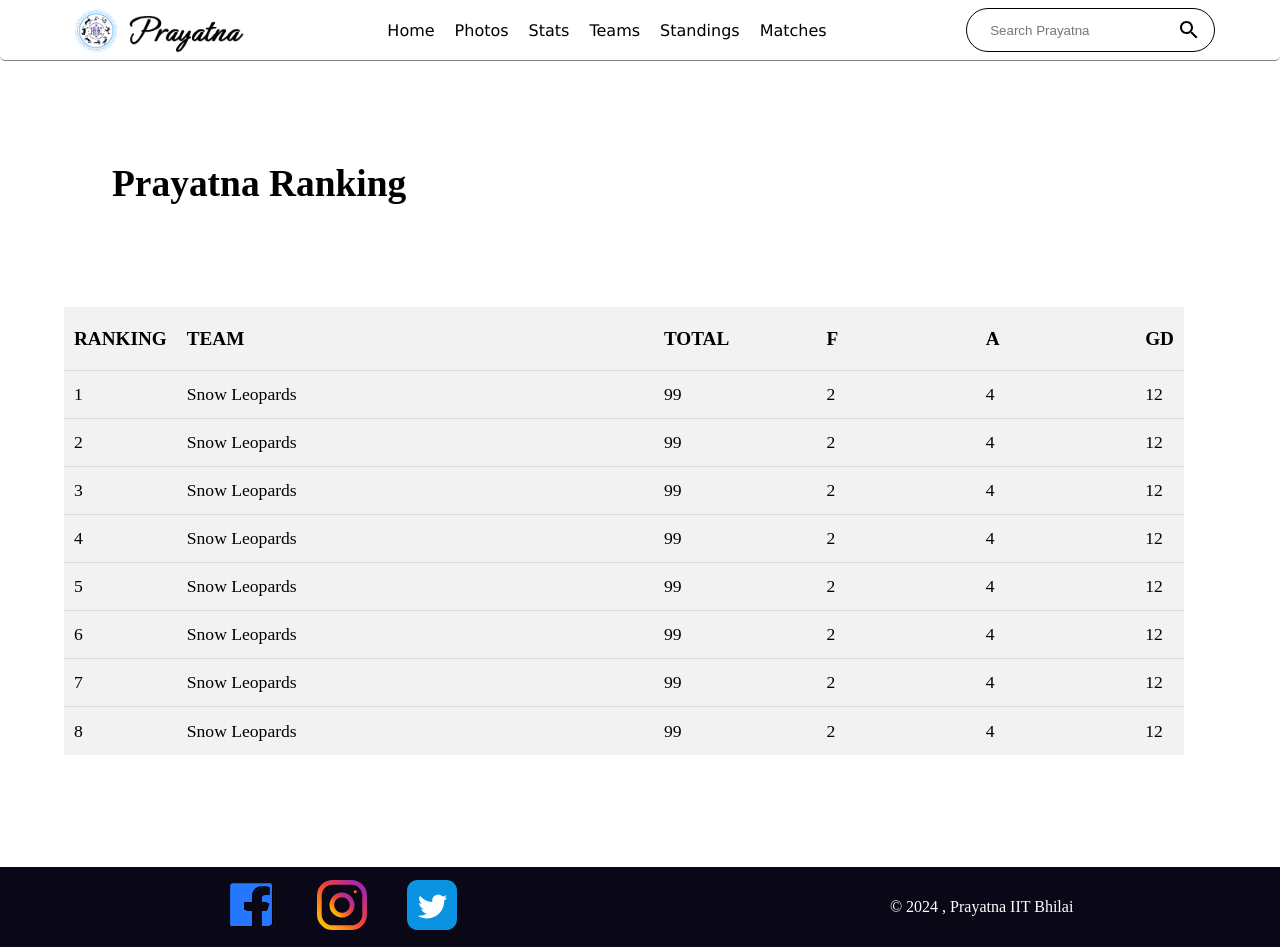
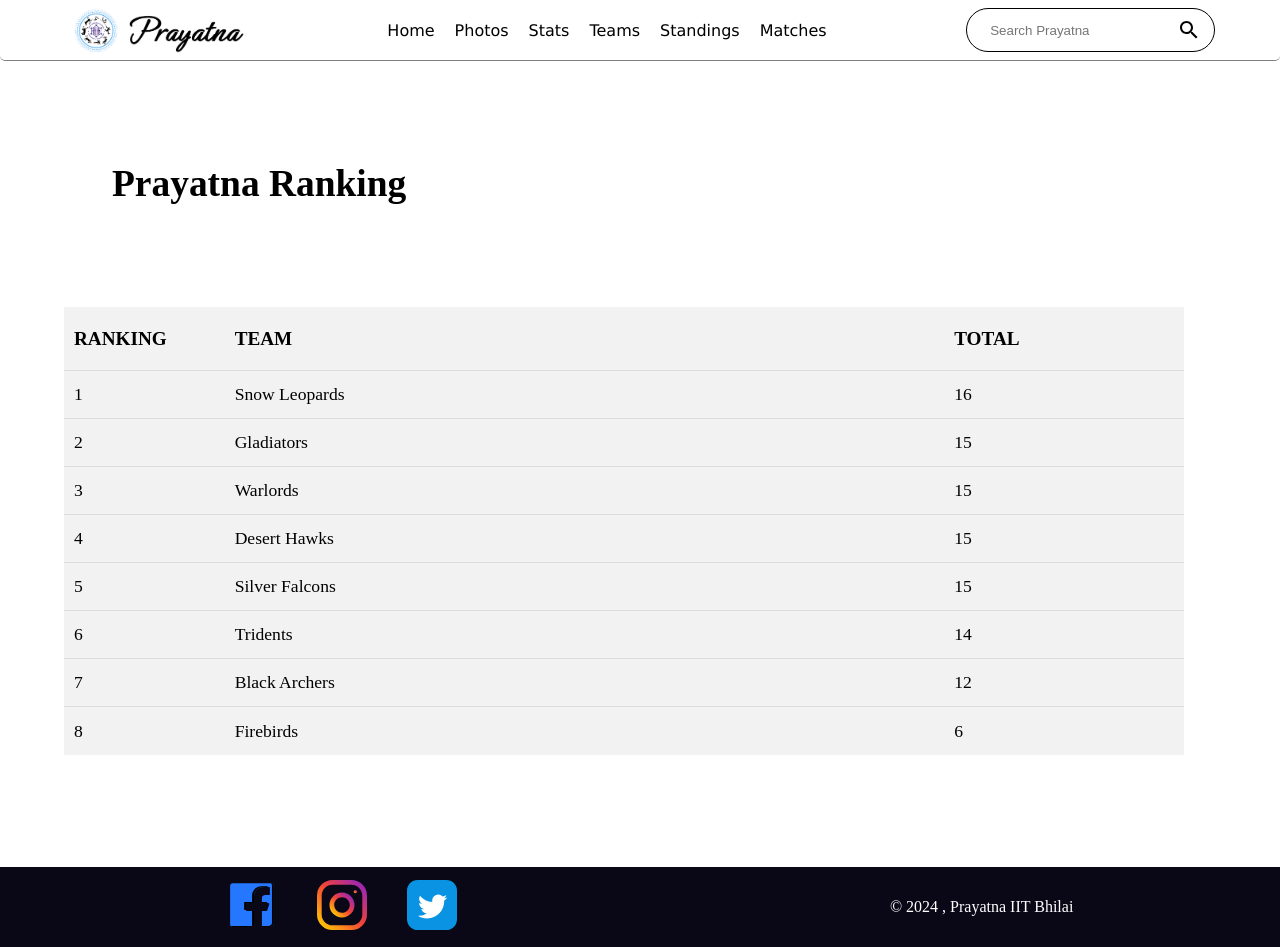
Before and after one commit to suraj-G862/final_repo, a React (Vite) app in the folder prayatna/: page /Standings in a window 1280 px wide. Built offline with nearby package versions, Linux system fonts and the light colour scheme.

Commit message:
standings page updated

```diff
--- a/prayatna/src/components/standings.jsx
+++ b/prayatna/src/components/standings.jsx
@@ -3,14 +3,22 @@ import "./styles/standings.css";
 
 function PrayatnaRanking() {
   const [teams, setTeams] = useState([
-    { rank: 1, name: 'Snow Leopards', total: 99, f: 2, a: 4, gd: 12 },
-    { rank: 2, name: 'Snow Leopards', total: 99, f: 2, a: 4, gd: 12 },
-    { rank: 3, name: 'Snow Leopards', total: 99, f: 2, a: 4, gd: 12 },
-    { rank: 4, name: 'Snow Leopards', total: 99, f: 2, a: 4, gd: 12 },
-    { rank: 5, name: 'Snow Leopards', total: 99, f: 2, a: 4, gd: 12 },
-    { rank: 6, name: 'Snow Leopards', total: 99, f: 2, a: 4, gd: 12 },
-    { rank: 7, name: 'Snow Leopards', total: 99, f: 2, a: 4, gd: 12 },
-    { rank: 8, name: 'Snow Leopards', total: 99, f: 2, a: 4, gd: 12 }
+    // { rank: 1, name: 'Snow Leopards', total: 16, f: 2, a: 4, gd: 12 },
+    // { rank: 2, name: 'Gladiators', total: 99, f: 2, a: 4, gd: 12 },
+    // { rank: 3, name: 'Warlords', total: 99, f: 2, a: 4, gd: 12 },
+    // { rank: 4, name: 'Desert Hawks', total: 99, f: 2, a: 4, gd: 12 },
+    // { rank: 5, name: 'Silver Falcons', total: 99, f: 2, a: 4, gd: 12 },
+    // { rank: 6, name: 'Tridents', total: 99, f: 2, a: 4, gd: 12 },
+    // { rank: 7, name: 'Black Archers', total: 99, f: 2, a: 4, gd: 12 },
+    // { rank: 8, name: 'Firebirds', total: 99, f: 2, a: 4, gd: 12 }
+    { rank: 1, name: 'Snow Leopards', total: 16 },
+    { rank: 2, name: 'Gladiators', total: 15 },
+    { rank: 3, name: 'Warlords', total: 15 },
+    { rank: 4, name: 'Desert Hawks', total: 15 },
+    { rank: 5, name: 'Silver Falcons', total: 15 },
+    { rank: 6, name: 'Tridents', total: 14 },
+    { rank: 7, name: 'Black Archers', total: 12 },
+    { rank: 8, name: 'Firebirds', total: 6 }
   ]);
 
   return (
@@ -26,9 +34,9 @@ function PrayatnaRanking() {
               <th width="10%" align="left">RANKING</th>
               <th width="45%" align="left">TEAM</th>
               <th width="15%" align="left">TOTAL</th>
-              <th width="15%" align="left">F</th>
+              {/* <th width="15%" align="left">F</th>
               <th width="15%" align="left">A</th>
-              <th width="15%" align="left">GD</th>
+              <th width="15%" align="left">GD</th> */}
             </tr>
           </thead>
           <tbody>
@@ -37,9 +45,9 @@ function PrayatnaRanking() {
                 <td>{team.rank}</td>
                 <td>{team.name}</td>
                 <td>{team.total}</td>
-                <td>{team.f}</td>
+                {/* <td>{team.f}</td>
                 <td>{team.a}</td>
-                <td>{team.gd}</td>
+                <td>{team.gd}</td> */}
               </tr>
             ))}
           </tbody>
```
